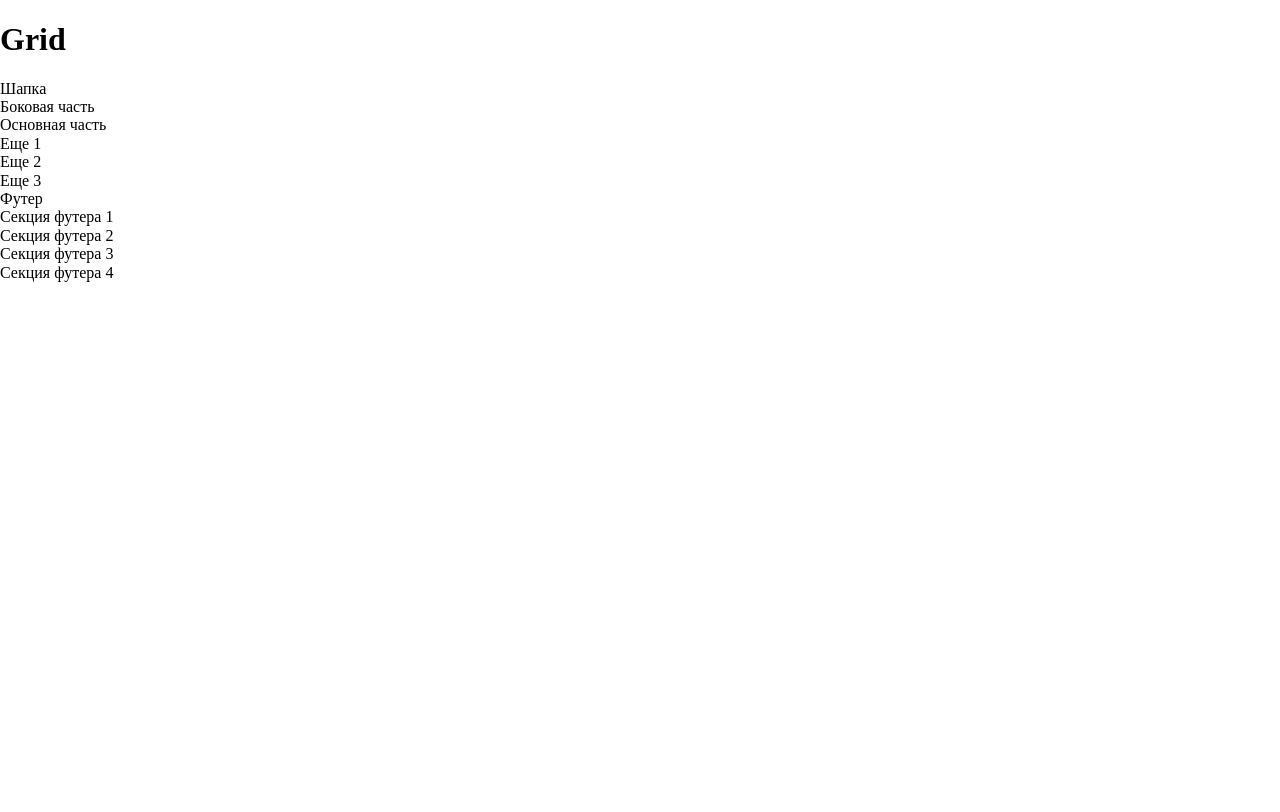
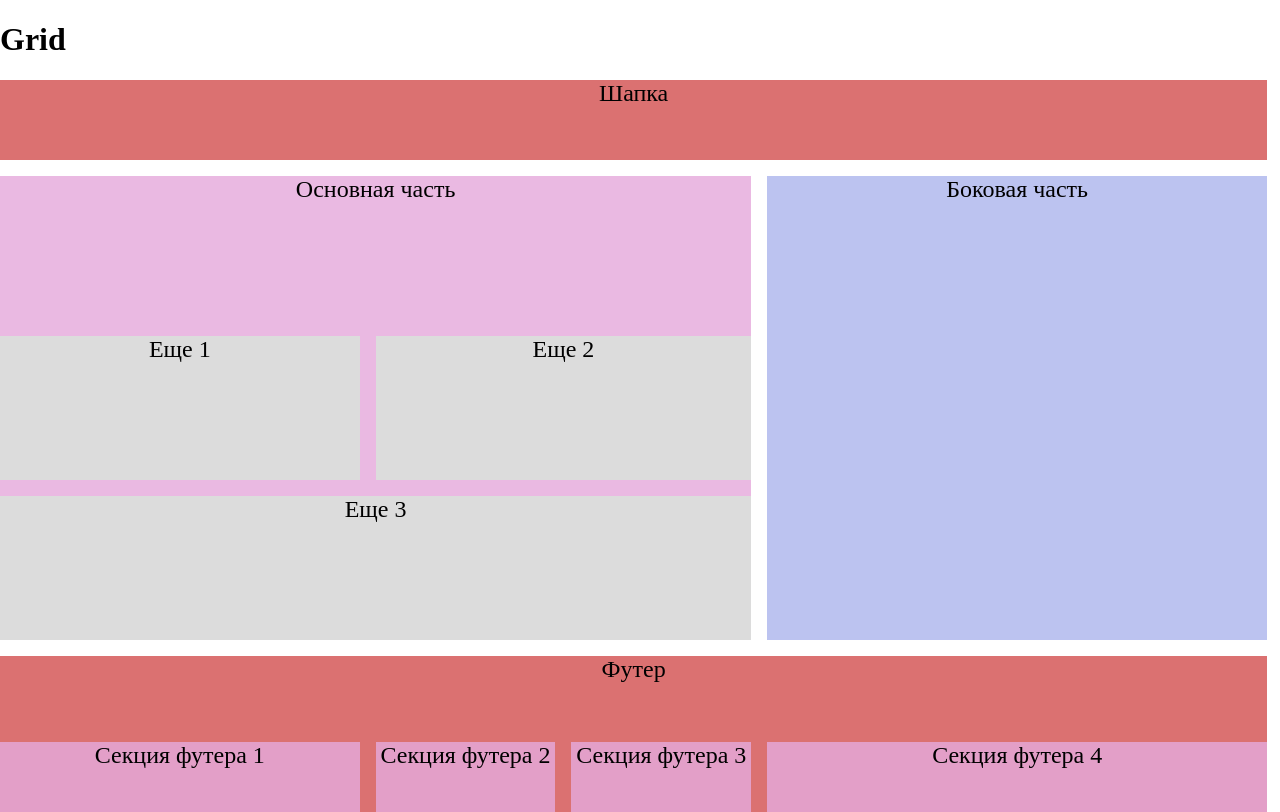
Before and after one commit to Rinataeva/week_6, a plain HTML site: page grid_page.html in a window 1280 px wide. Drawn offline with Linux system fonts and the light colour scheme; files that its build step writes are made by us from their sources.

Commit message:
final commit

```diff
--- a/grid_page.html
+++ b/grid_page.html
@@ -4,8 +4,8 @@
     <meta charset="UTF-8" />
     <meta name="viewport" content="width=device-width, initial-scale=1.0" />
     <title>Grid page</title>
-    <link rel="stylesheet" href="yles/normalize.css" />
-    <link rel="stylesheet" href="styles/style2.css" />
+    <link rel="stylesheet" href="css/normalize.css" />
+    <link rel="stylesheet" href="css/style.css" />
   </head>
   <body>
     <h1>Grid</h1>
```
